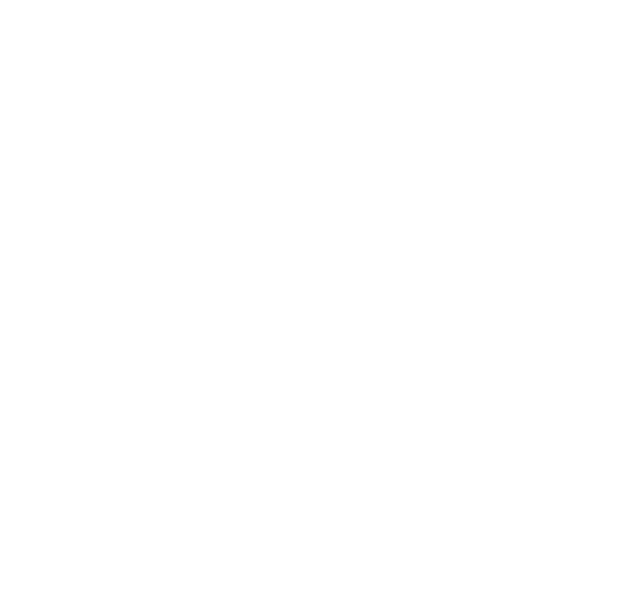
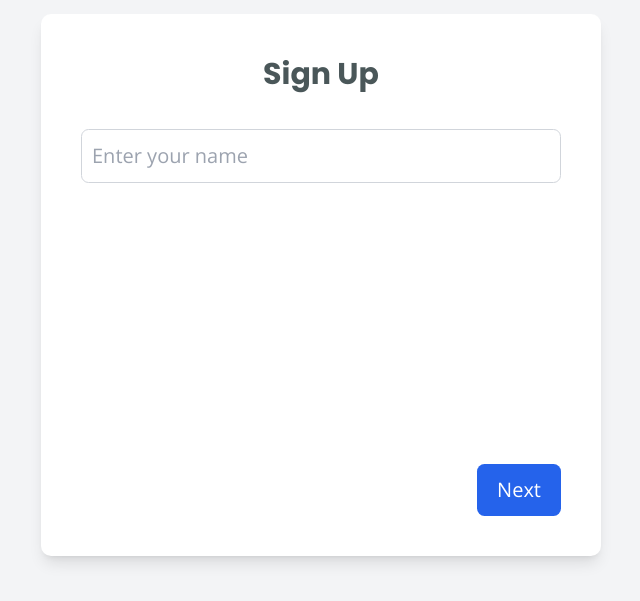
Before and after one commit to FZehra1512/Ecommerce_MERN_App, a React (Vite) app in the folder frontend/: page /signup in a window 1280 px wide. Before the commit this address had no page. Shown: the part 115-716 px from the top of the page, without its empty margins (319-959 px from the left). Built offline with nearby package versions, Linux system fonts and the light colour scheme.

Commit message:
signup route added

```diff
--- a/frontend/src/routes/index.jsx
+++ b/frontend/src/routes/index.jsx
@@ -11,6 +11,7 @@
       <Routes>
         <Route path="/" element={<Home />} />
         <Route path="/shop" element={<Shop />} />
+        <Route path="/signup" element={<Signup />} />
         <Route path="/allProducts" element={<ProductList></ProductList>} />
       </Routes>
     </BrowserRouter>
```
